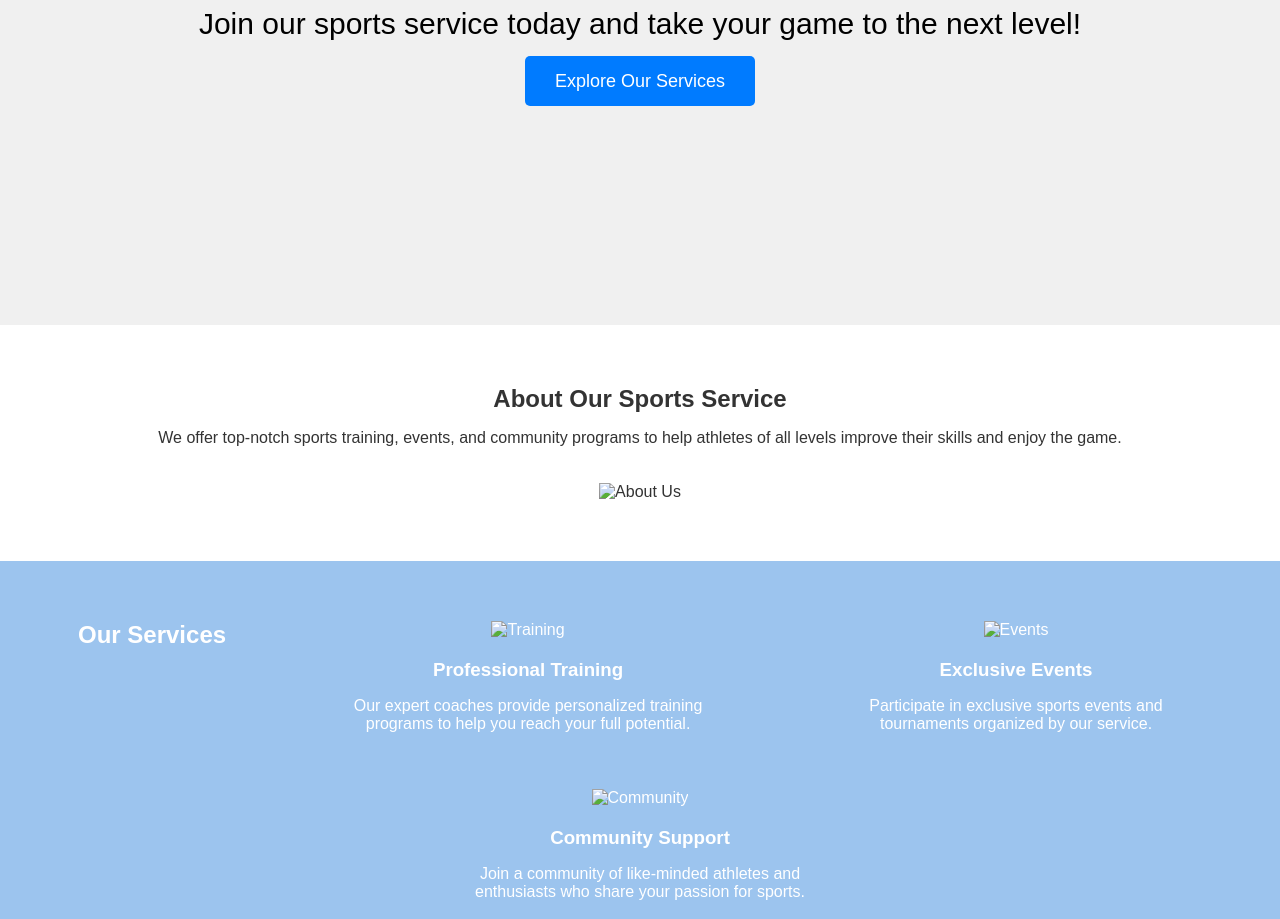
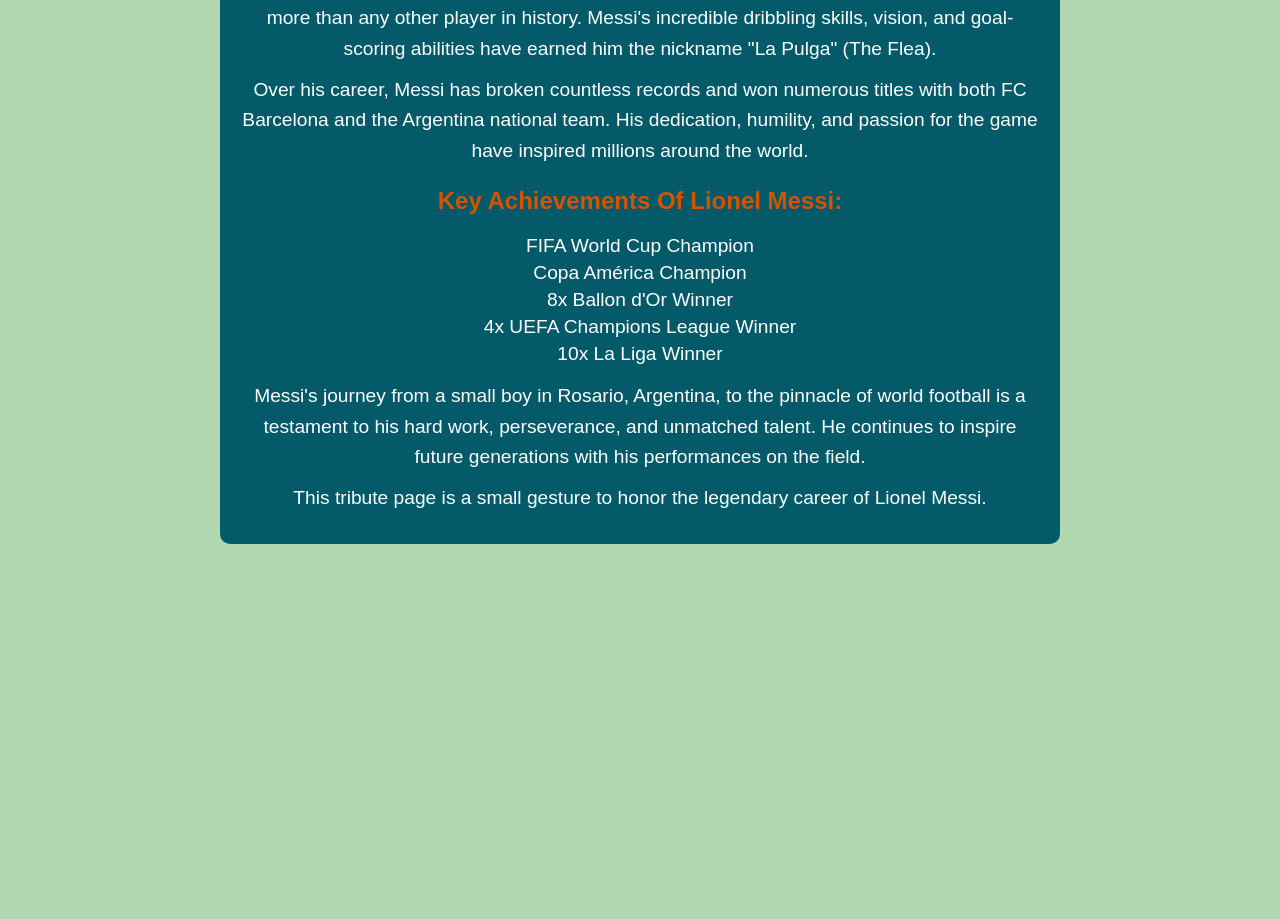
Before and after one commit to nurahat101/Encryptix, a plain HTML site: page index.html in a window 1280 px wide. Shown: the part 315-1234 px from the top of the page. After the commit the page ends 909 px from the top, so only its background shows below. Drawn offline with Linux system fonts and the light colour scheme.

Commit message:
Add files via upload

```diff
--- a/index.html
+++ b/index.html
@@ -3,70 +3,27 @@
 <head>
     <meta charset="UTF-8">
     <meta name="viewport" content="width=device-width, initial-scale=1.0">
-    <title>Sports Service</title>
+    <title>Tribute to Lionel Messi</title>
     <link rel="stylesheet" href="styles.css">
 </head>
 <body>
-    <!-- Hero Section -->
-    <header class="hero-section">
-        <div class="hero-content">
-            <h1>Get in the Game</h1>
-            <p>Join our sports service today and take your game to the next level!</p>
-            <a href="#services" class="cta-button">Explore Our Services</a>
-        </div>
-    </header>
+    <div class="container">
+        <h1>Tribute to Lionel Messi</h1>
+        <img src="image/lionel-messi-argentinien-2022-1698689902-120754.jpg" alt="Lionel Messi">
+        <h2>The Magician of Football</h2>
+        <p>Lionel Messi, born on June 24, 1987, is an Argentine professional footballer who is widely regarded as one of the greatest players of all time. He has won the Ballon d'Or eight times, more than any other player in history. Messi's incredible dribbling skills, vision, and goal-scoring abilities have earned him the nickname "La Pulga" (The Flea).</p>
+        <p>Over his career, Messi has broken countless records and won numerous titles with both FC Barcelona and the Argentina national team. His dedication, humility, and passion for the game have inspired millions around the world.</p>
+        <h3>Key Achievements Of Lionel Messi:</h3>
+        <ul>
+            <li>FIFA World Cup Champion</li>
+            <li>Copa América Champion</li>
+            <li>8x Ballon d'Or Winner</li>
+            <li>4x UEFA Champions League Winner</li>
+            <li>10x La Liga Winner</li>
 
-    <!-- About Us Section -->
-    <section id="about" class="about-section">
-        <h2>About Our Sports Service</h2>
-        <p>We offer top-notch sports training, events, and community programs to help athletes of all levels improve their skills and enjoy the game.</p>
-        <img src="images/img 7.webp" alt="About Us">
-    </section>
-
-    <!-- Services Section -->
-    <section id="services" class="services-section">
-        <h2>Our Services</h2>
-        <div class="service-item">
-            <img src="images/img 1.jpg" alt="Training">
-            <h3>Professional Training</h3>
-            <p>Our expert coaches provide personalized training programs to help you reach your full potential.</p>
-        </div>
-        <div class="service-item">
-            <img src="images/img 2.avif" alt="Events">
-            <h3>Exclusive Events</h3>
-            <p>Participate in exclusive sports events and tournaments organized by our service.</p>
-        </div>
-        <div class="service-item">
-            <img src="images/img 3.jpg" alt="Community">
-            <h3>Community Support</h3>
-            <p>Join a community of like-minded athletes and enthusiasts who share your passion for sports.</p>
-        </div>
-    </section>
-
-
-    <!-- Testimonials Section -->
-    <section id="testimonials" class="testimonials-section">
-        <h2>What Our Athletes Say</h2>
-        <div class="testimonial">
-            <p>"The training programs here are unmatched! My game has improved tremendously."</p>
-            <h4>- Micheal, Basketball Player</h4>
-        </div>
-        <div class="testimonial">
-            <p>"Participating in the events organized by this service has been a game-changer for me."</p>
-            <h4>- Mohammed Shah, Cricket Player</h4>
-        </div>
-    </section>
-
-    <!-- Call to Action Section -->
-    <section id="cta" class="cta-section">
-        <h2>Ready to Elevate Your Game?</h2>
-        <p>Join us today and experience the best in sports training and events.</p>
-        <a href="#signup" class="cta-button">Sign Up Now</a>
-    </section>
-
-    <!-- Footer -->
-    <footer class="footer">
-        <p>&copy; 2024 Sports Service. All rights reserved.</p>
-    </footer>
+        </ul>
+        <p>Messi's journey from a small boy in Rosario, Argentina, to the pinnacle of world football is a testament to his hard work, perseverance, and unmatched talent. He continues to inspire future generations with his performances on the field.</p>
+        <p>This tribute page is a small gesture to honor the legendary career of Lionel Messi.</p>
+    </div>
 </body>
 </html>
--- a/styles.css
+++ b/styles.css
@@ -1,115 +1,65 @@
-/* General Styles */
 body {
     font-family: Arial, sans-serif;
+    background-color:rgba(0, 128, 0, 0.3);
+    color: #ffffff;
     margin: 0;
     padding: 0;
-    background-color: #f0f0f0;
-    color: #333;
 }
 
-h1, h2, h3, h4 {
-    margin: 0 0 15px 0;
+.container {
+    max-width: 800px;
+    margin: 50px auto;
+    padding: 20px;
+    background-color: #045a69;
+    border-radius: 10px;
+    text-align: center;
+}
+
+h1 {
+    font-size: 2.5em;
+    margin-bottom: 20px;
+    color: #ffdd57;
+}
+
+h2 {
+    font-size: 2em;
+    margin: 20px 0;
+    color: #f39c12;
+}
+
+h3 {
+    font-size: 1.5em;
+    margin: 20px 0;
+    color: #d35400;
+}
+
+p {
+    font-size: 1.2em;
+    line-height: 1.6;
+    margin: 10px 0;
+}
+
+ul {
+    list-style-type: none;
+    padding: 0;
+}
+
+ul li {
+    font-size: 1.2em;
+    margin: 5px 0;
+}
+
+img {
+    max-width: 60%;
+    height: auto;
+    border-radius: 10px;
 }
 
 a {
-    color: #fff;
+    color: #ffdd57;
     text-decoration: none;
 }
 
-section {
-    padding: 60px 20px;
-    text-align: center;
+a:hover {
+    text-decoration: underline;
 }
-
-img {
-    max-width: 100%;
-    height: auto;
-}
-
-/* Hero Section */
-.hero-section {
-    background: url('images/img\ 9.jpg') no-repeat center center/cover;
-    height: 80vh;
-    color: #000000;
-    display: flex;
-    align-items: center;
-    justify-content: center;
-    text-align: center;
-}
-
-.hero-content h1 {
-    font-size: 50px;
-    margin-bottom: 20px;
-}
-
-.hero-content p {
-    font-size: 30px;
-    margin-bottom: 30px;
-}
-
-.cta-button {
-    background-color: #007BFF;
-    padding: 15px 30px;
-    border-radius: 5px;
-    font-size: 18px;
-}
-
-/* About Section */
-.about-section {
-    background-color: #fff;
-}
-
-.about-section img {
-    margin-top: 20px;
-}
-
-/* Services Section */
-.services-section {
-    background-color: #9cc4ee;
-    color: #fff;
-    display: flex;
-    justify-content: space-around;
-    flex-wrap: wrap;
-}
-
-.service-item {
-    width: 30%;
-    margin-bottom: 40px;
-}
-
-.service-item h3 {
-    margin-top: 20px;
-}
-
-
-
-/* Testimonials Section */
-.testimonials-section {
-    background-color: #fff;
-}
-
-.testimonial {
-    margin: 20px auto;
-    max-width: 600px;
-    font-style: italic;
-}
-
-/* Call to Action Section */
-.cta-section {
-    background-color: #9cc4ee;
-    color: #fff;
-    padding: 80px 20px;
-}
-
-.cta-section p {
-    font-size: 20px;
-    margin-bottom: 30px;
-}
-
-/* Footer */
-.footer {
-    background-color: #333;
-    color: #fff;
-    padding: 20px;
-    text-align: center;
-}
```
